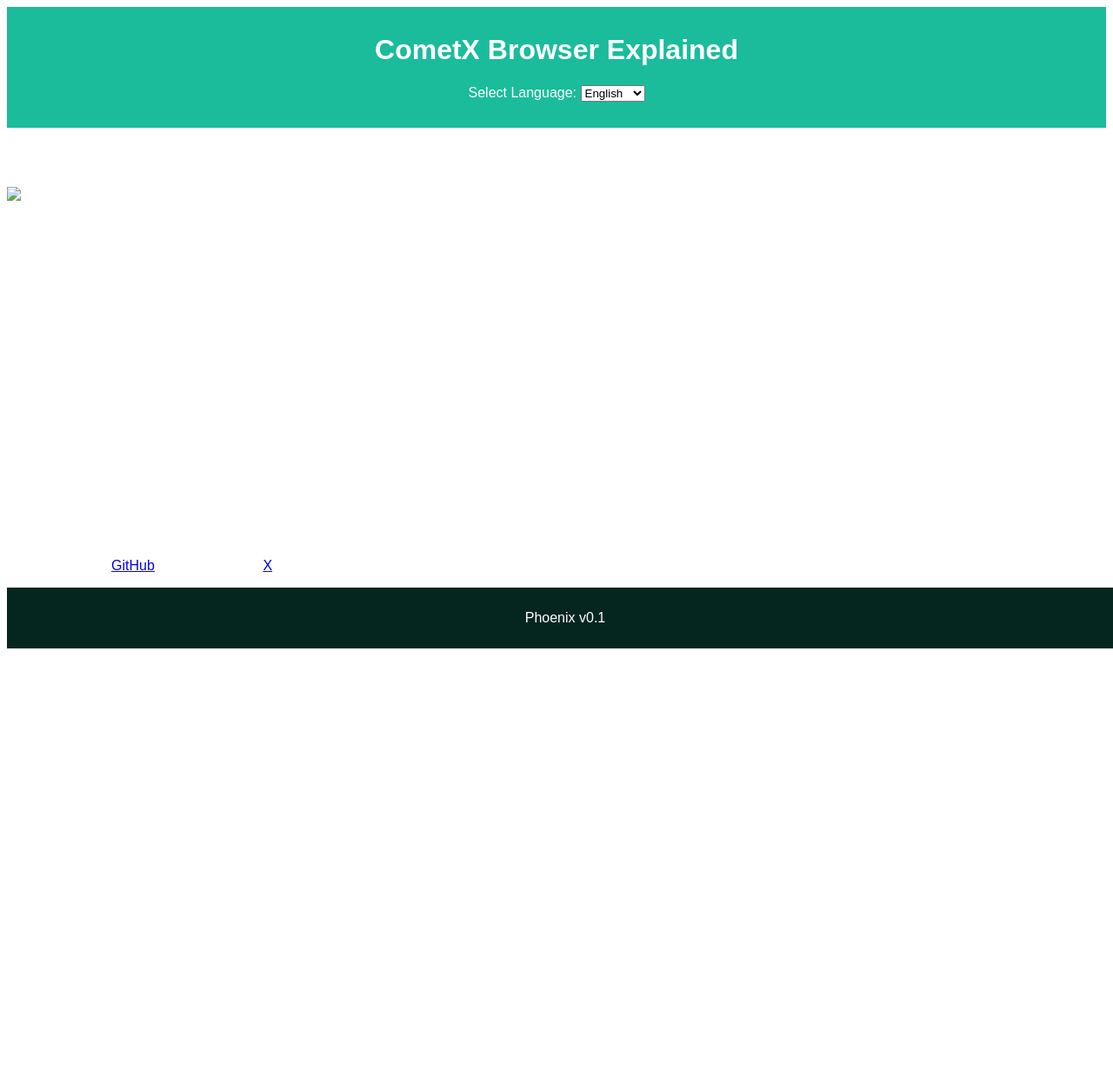
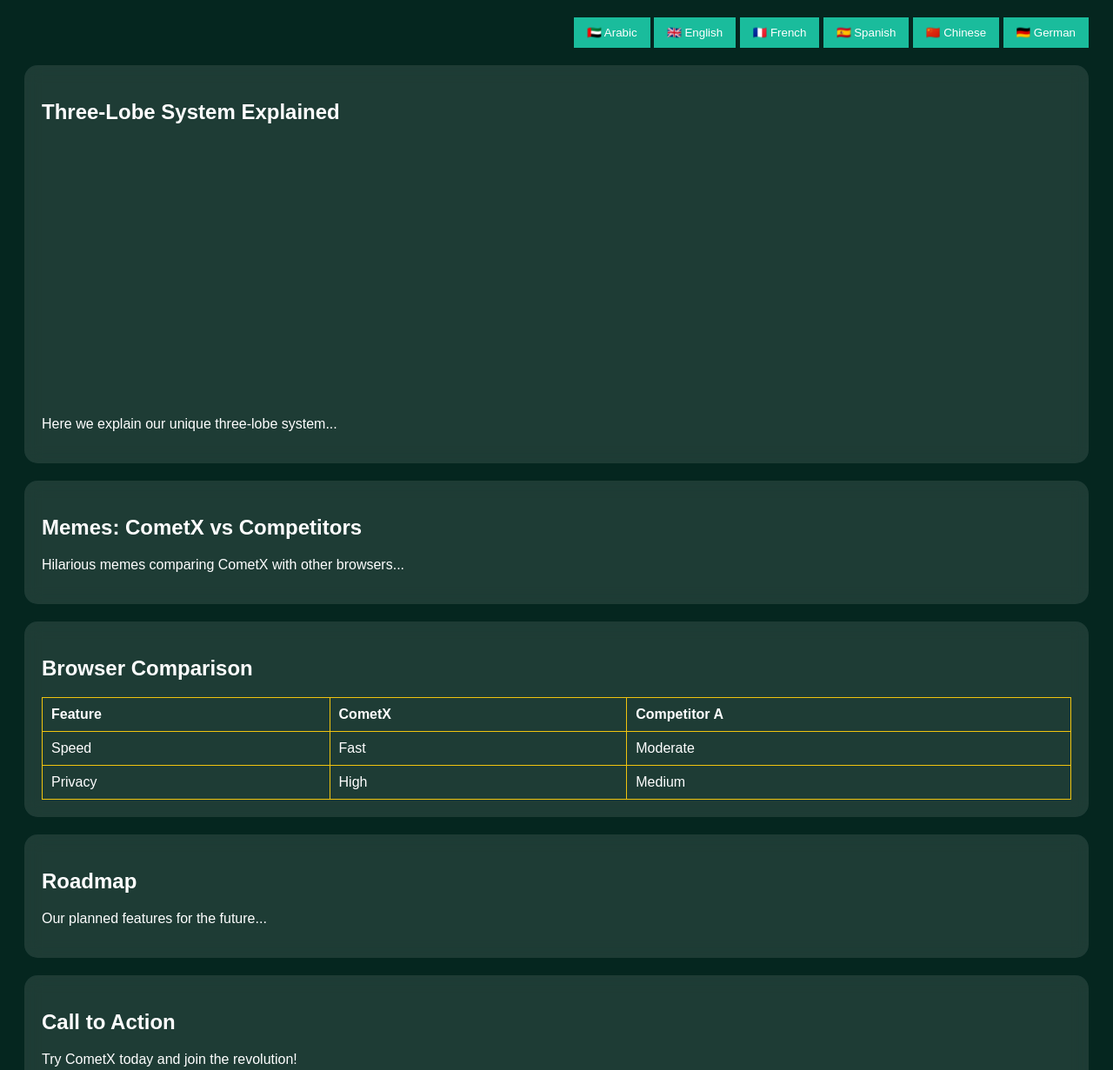
Before and after one commit to KHAWRIZM/cometx-browser, an Electron app: page docs/THE_BROWSER_EXPLAINED_MULTILANG.html in a window 1280 px wide. Shown: the top 1231 px of the page at 87% size. Before the commit the page ends 800 px from the top, so only its background shows below. Drawn offline with Linux system fonts and the light colour scheme.

Commit message:
🌐 Add complete multilingual browser explanation page with CometX theme

```diff
--- a/docs/THE_BROWSER_EXPLAINED_MULTILANG.html
+++ b/docs/THE_BROWSER_EXPLAINED_MULTILANG.html
@@ -6,94 +6,92 @@
     <title>CometX Browser Explained</title>
     <style>
         body {
-            background: url('neural_particle_background.jpg') no-repeat center center fixed;
-            background-size: cover;
-            color: #FFFFFF;
+            background-color: #05261F;
+            color: white;
             font-family: Arial, sans-serif;
         }
-        header {
+        .lang-switcher {
+            text-align: right;
+            margin: 20px;
+        }
+        .lang-btn {
             background-color: #1ABC9C;
+            border: none;
+            color: white;
+            padding: 10px 15px;
+            cursor: pointer;
+        }
+        .section {
+            margin: 20px;
+            padding: 20px;
+            border-radius: 15px;
+            background: rgba(255, 255, 255, 0.1);
+            backdrop-filter: blur(10px);
+        }
+        footer {
+            background-color: #1ABC9C;
+            text-align: center;
             padding: 10px;
-            text-align: center;
         }
-        .language-selector {
-            margin-bottom: 20px;
+        a {
+            color: #F1C40F;
+            text-decoration: none;
         }
         .diagram {
+            background-image: url('path_to_your_diagram_image'); /* Add diagram image */
+            height: 300px;
+            background-size: cover;
+        }
+        .comparison-table {
             width: 100%;
-            height: auto;
+            border-collapse: collapse;
         }
-        footer {
-            background-color: #05261F;
-            text-align: center;
+        .comparison-table th, .comparison-table td {
+            border: 1px solid #F1C40F;
             padding: 10px;
-            position: relative;
-            bottom: 0;
-            width: 100%;
+            text-align: left;
         }
     </style>
 </head>
 <body>
-    <header>
-        <h1>CometX Browser Explained</h1>
-        <div class="language-selector">
-            <label for="language">Select Language:</label>
-            <select id="language" onchange="changeLanguage()">
-                <option value="en">English</option>
-                <option value="ar">العربية</option>
-                <option value="fr">Français</option>
-                <option value="es">Español</option>
-                <option value="zh">中文</option>
-                <option value="de">Deutsch</option>
-            </select>
-        </div>
-    </header>
-    <main>
-        <section id="three-lobe-system">
-            <h2>Three-Lobe System</h2>
-            <img src="three_lobe_diagram.jpg" alt="Three-Lobe System Diagram" class="diagram">
-            <p>This section explains the Three-Lobe System.</p>
-        </section>
-        <section id="memes">
-            <h2>Memes</h2>
-            <p>Here are some relevant memes!</p>
-        </section>
-        <section id="comparison">
-            <h2>Browser Comparison</h2>
-            <table>
-                <tr>
-                    <th>Feature</th>
-                    <th>CometX</th>
-                    <th>Other Browsers</th>
-                </tr>
-                <tr>
-                    <td>Speed</td>
-                    <td>Fast</td>
-                    <td>Varies</td>
-                </tr>
-                <tr>
-                    <td>Privacy</td>
-                    <td>High</td>
-                    <td>Medium</td>
-                </tr>
-            </table>
-        </section>
-        <section id="roadmap">
-            <h2>Roadmap</h2>
-            <p>This section discusses the future plans for CometX Browser.</p>
-        </section>
-        <section id="call-to-action">
-            <h2>Get Involved</h2>
-            <p>Check us out on <a href="https://github.com/KHAWRIZM/cometx-browser">GitHub</a> and follow us on <a href="https://x.com/cometx">X</a>!</p>
-        </section>
-    </main>
+    <div class="lang-switcher">
+        <button class="lang-btn">🇦🇪 Arabic</button>
+        <button class="lang-btn">🇬🇧 English</button>
+        <button class="lang-btn">🇫🇷 French</button>
+        <button class="lang-btn">🇪🇸 Spanish</button>
+        <button class="lang-btn">🇨🇳 Chinese</button>
+        <button class="lang-btn">🇩🇪 German</button>
+    </div>
+    <div class="section">
+        <h2>Three-Lobe System Explained</h2>
+        <div class="diagram"></div>
+        <p>Here we explain our unique three-lobe system...</p>
+    </div>
+    <div class="section">
+        <h2>Memes: CometX vs Competitors</h2>
+        <p>Hilarious memes comparing CometX with other browsers...</p>
+    </div>
+    <div class="section">
+        <h2>Browser Comparison</h2>
+        <table class="comparison-table">
+            <tr><th>Feature</th><th>CometX</th><th>Competitor A</th></tr>
+            <tr><td>Speed</td><td>Fast</td><td>Moderate</td></tr>
+            <tr><td>Privacy</td><td>High</td><td>Medium</td></tr>
+         </table>
+    </div>
+    <div class="section">
+        <h2>Roadmap</h2>
+        <p>Our planned features for the future...</p>
+    </div>
+    <div class="section">
+        <h2>Call to Action</h2>
+        <p>Try CometX today and join the revolution!</p>
+    </div>
     <footer>
-        <p>Phoenix v0.1</p>
+        <p>Connect with us:</p>
+        <p><a href="https://github.com/KHAWRIZM">GitHub KHAWRIZM</a> |
+        <a href="https://x.com/khawrzm">X @khawrzm</a> |
+        <a href="mailto:shammar403@gmail.com">Email</a></p>
     </footer>
-    <script>
-        function changeLanguage() {
-            // i18n logic to change text based on selected language
-        }
-    </script>
 </body>
 </html>
```
